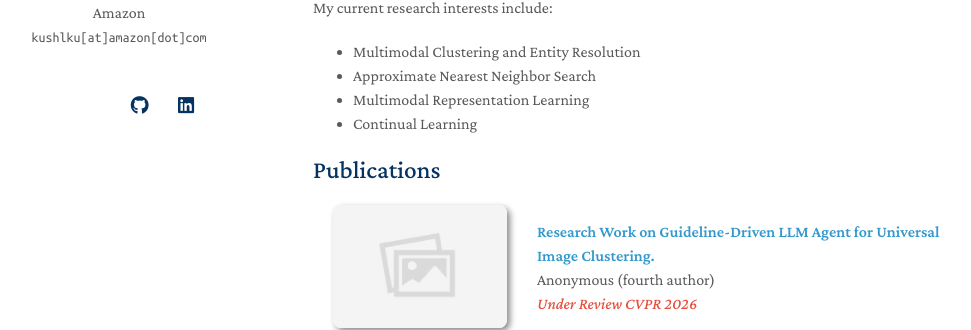
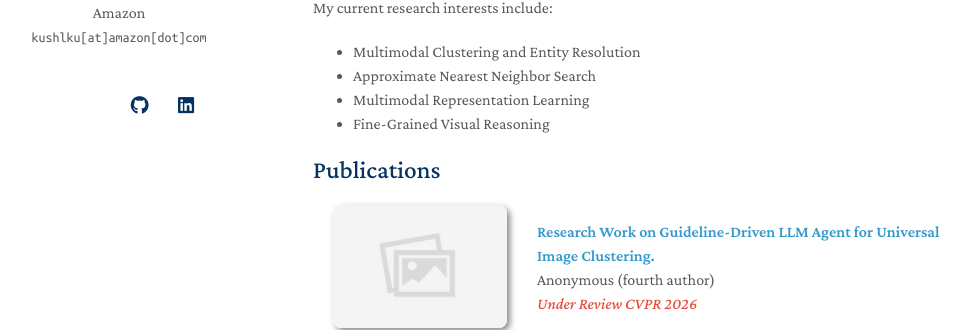
Before and after one commit to kushlku/kushlku.github.io, a Jekyll site: the page built from index.md, in a window 1280 px wide and 900 px high. Shown: the part 277-607 px from the top of the window, without its empty margins (157-1128 px from the left). Built offline with Jekyll 4.4.1, drawn with Linux system fonts in a browser that asks for light colours; a style sheet for code colours, icons or effects is not loaded.

Commit message:
Updating research interests

```diff
--- a/_includes/about.md
+++ b/_includes/about.md
@@ -11,4 +11,4 @@ My current research interests include:
 - Multimodal Clustering and Entity Resolution
 - Approximate Nearest Neighbor Search
 - Multimodal Representation Learning
-- Continual Learning
+- Fine-Grained Visual Reasoning
```
